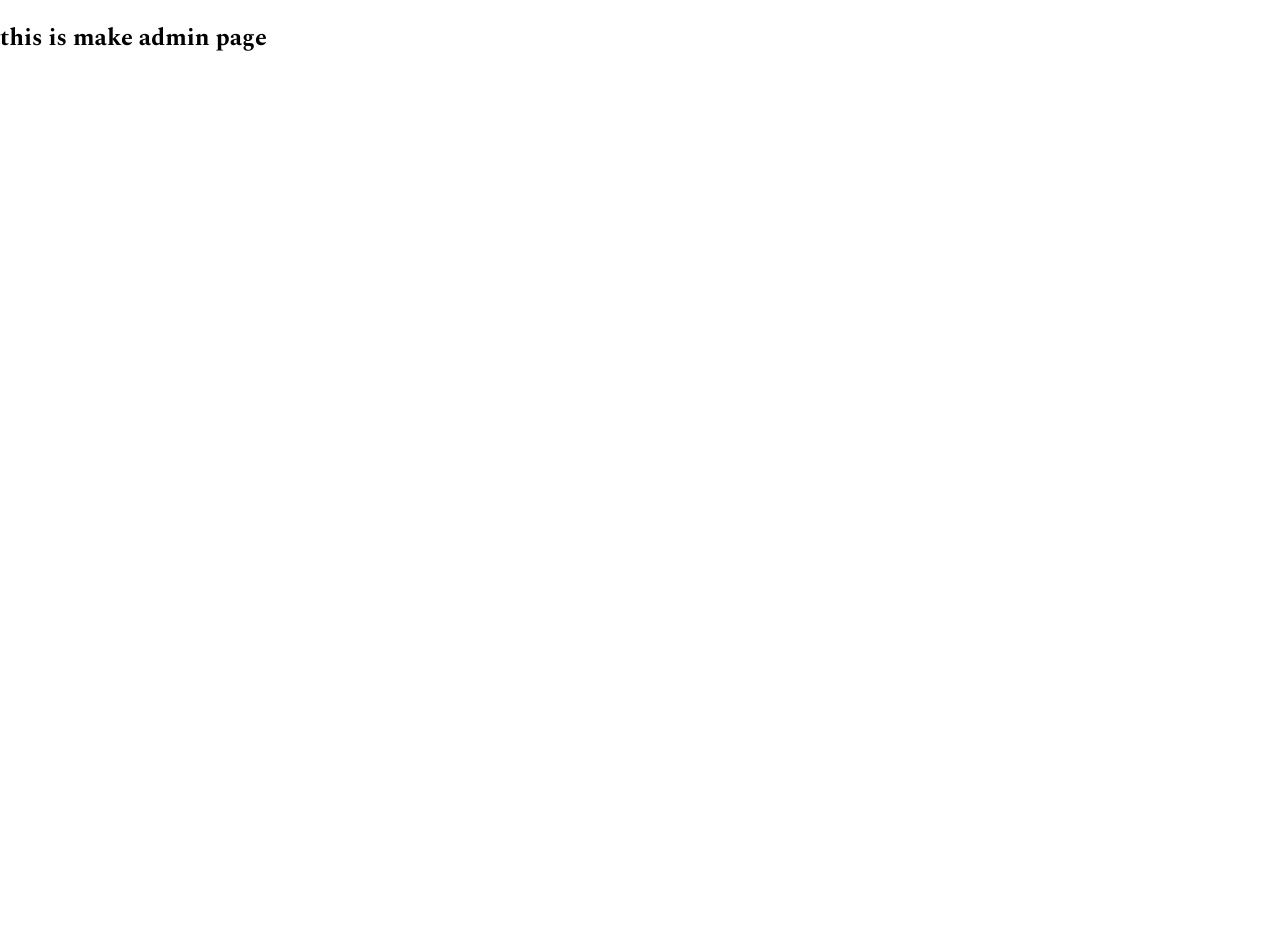
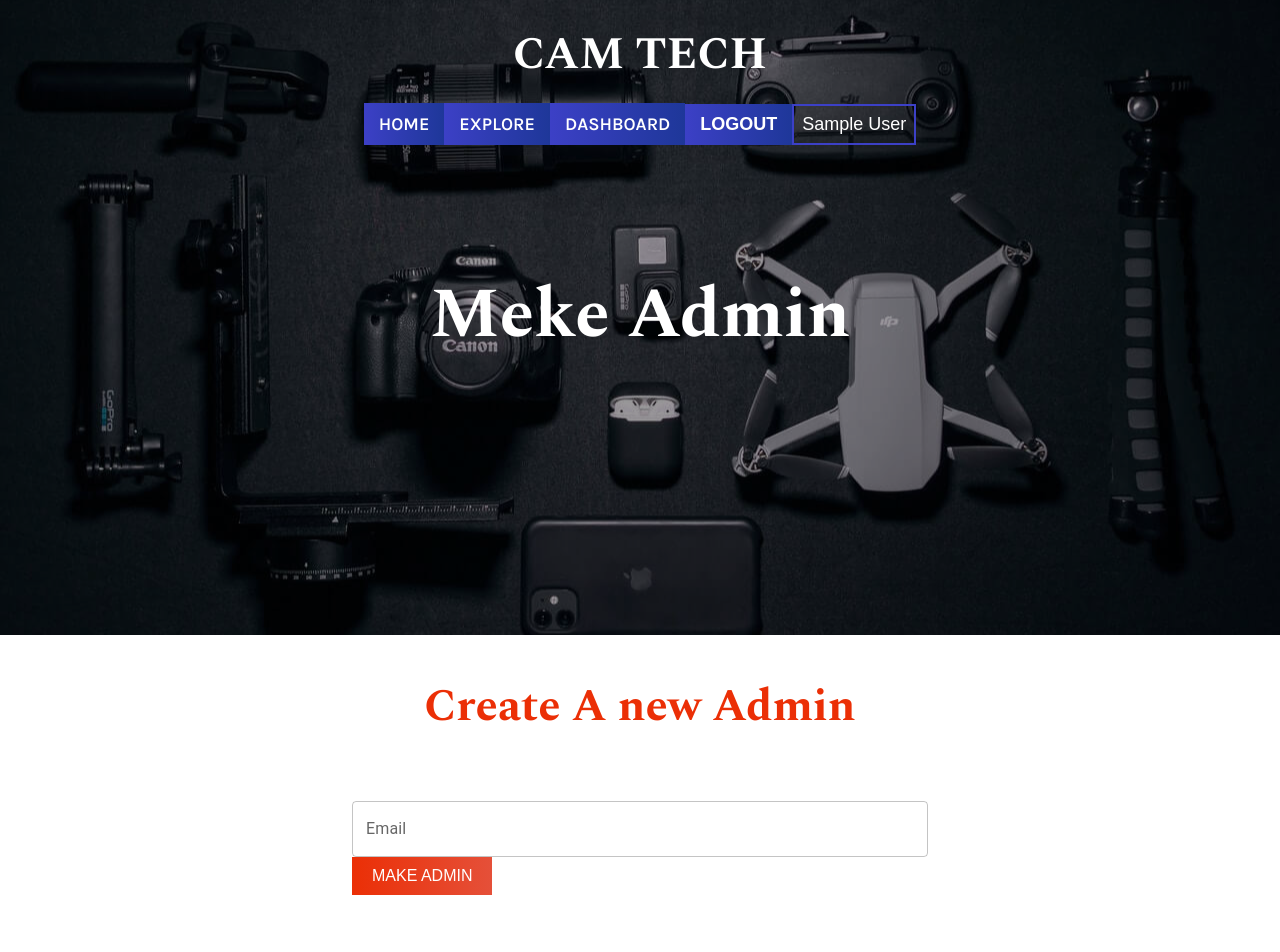
Before and after one commit to shawon111/camtech-client-side, a React (Create React App) app: page /makeadmin in a window 1280 px wide. Shown: the top 952 px of the page. Before the commit the page ends 800 px from the top, so only its background shows below. Built offline with nearby package versions, Linux system fonts and the light colour scheme; no server answers; sample sign-in values are in the browser's storage.

Commit message:
make admin page created

```diff
--- /dev/null
+++ b/src/Pages/MakeAdmin/MakeAdmin.css
@@ -0,0 +1,11 @@
+.create-admin-form-container{
+    width: 100%;
+}
+.create-admin-form-container form {
+    width: 50%;
+    margin: auto;
+}
+.admin-email{
+    width: 100%;
+    margin-bottom: 10px;
+}
--- a/src/Pages/MakeAdmin/MakeAdmin.js
+++ b/src/Pages/MakeAdmin/MakeAdmin.js
@@ -1,9 +1,61 @@
-import React from 'react';
+import { Container, TextField } from '@mui/material';
+import React, { useState } from 'react';
+import Footer from '../../Shared/Footer/Footer';
+import Header from '../../Shared/Header/Header';
+import PageBanner from '../../Shared/PageBanner/PageBanner';
+import './MakeAdmin.css';
 
 const MakeAdmin = () => {
+    const pageName = "Meke Admin";
+    const [email, setEmail] = useState('');
+
+    const handleOnBlur = (e) => {
+        const adminEmail = e.target.value;
+        setEmail(adminEmail);
+    }
+
+    //handle create admin
+    const handleMakeAdmin = (e) => {
+        const updatedUser = {isAdmin: true};
+        fetch(`https://serene-beyond-56458.herokuapp.com/makeadmin/${email}`, {
+            method: 'put',
+            headers: {
+                'content-type': 'application/json'
+            },
+            body: JSON.stringify(updatedUser)
+        }).then(res => res.json())
+        .then(data => {
+            if(data.modifiedCount>0){
+                alert('Admin Created Successfully!!!');
+                window.location.reload();
+            }
+        })
+        e.preventDefault();
+    }
     return (
         <div>
-            <h2>this is make admin page</h2>
+            <Header></Header>
+            <PageBanner pageName={pageName}></PageBanner>
+            <section style={{ paddingBottom: '80px' }}>
+                <Container>
+                    <div className="make-admin-container">
+                        <h2 className="section-header">Create A new Admin</h2>
+                        <div className="create-admin-form-container">
+                            <form onSubmit={handleMakeAdmin}>
+                                <TextField
+                                    id="outlined-email-input"
+                                    className="admin-email"
+                                    label="Email"
+                                    type="email"
+                                    onBlur={handleOnBlur}
+                                />
+                                <button className="brand-btn">make admin</button>
+                            </form>
+                        </div>
+                    </div>
+                </Container>
+            </section>
+            <Footer></Footer>
         </div>
     );
 };
--- a/src/Pages/Registration/Registration.js
+++ b/src/Pages/Registration/Registration.js
@@ -11,7 +11,7 @@ import Header from '../../Shared/Header/Header';
 const Registration = () => {
     const pageName = "Register";
     const [userName,setUserName] = useState('');
-    const {setEmail, setPassword, handleCreateUser} = useFirebase();
+    const {setEmail, setPassword, handleCreateUser, handleAddUser} = useFirebase();
 
     const {user} = UseAuth();
     //get input values
@@ -31,7 +31,7 @@ const Registration = () => {
     //handle form submit
     const handleFormSubmit = (e) => {
         handleCreateUser(userName);
-        <Alert severity="success">This is a success alert — check it out!</Alert>
+        handleAddUser();
         e.preventDefault();
     }
 
--- a/src/hooks/UseFirebase.js
+++ b/src/hooks/UseFirebase.js
@@ -26,6 +26,19 @@ const useFirebase = () => {
             }).catch(error => {
                 console.log(error.message)
             })
+    }
+
+    //save users in database
+    const handleAddUser = () => {
+        const userInfo = {userEmail: email, isAdmin: false}
+        fetch('https://serene-beyond-56458.herokuapp.com/createuser', {
+            method: 'post',
+            headers: {
+                'content-type': 'application/json'
+            },
+            body: JSON.stringify(userInfo)
+        }).then(res => res.json())
+        .then(data => console.log(data))
     }
 
 
@@ -66,7 +79,8 @@ const useFirebase = () => {
         setPassword,
         handleCreateUser,
         handleUserLogin,
-        handleLogOut
+        handleLogOut,
+        handleAddUser
     }
 }
 
```
